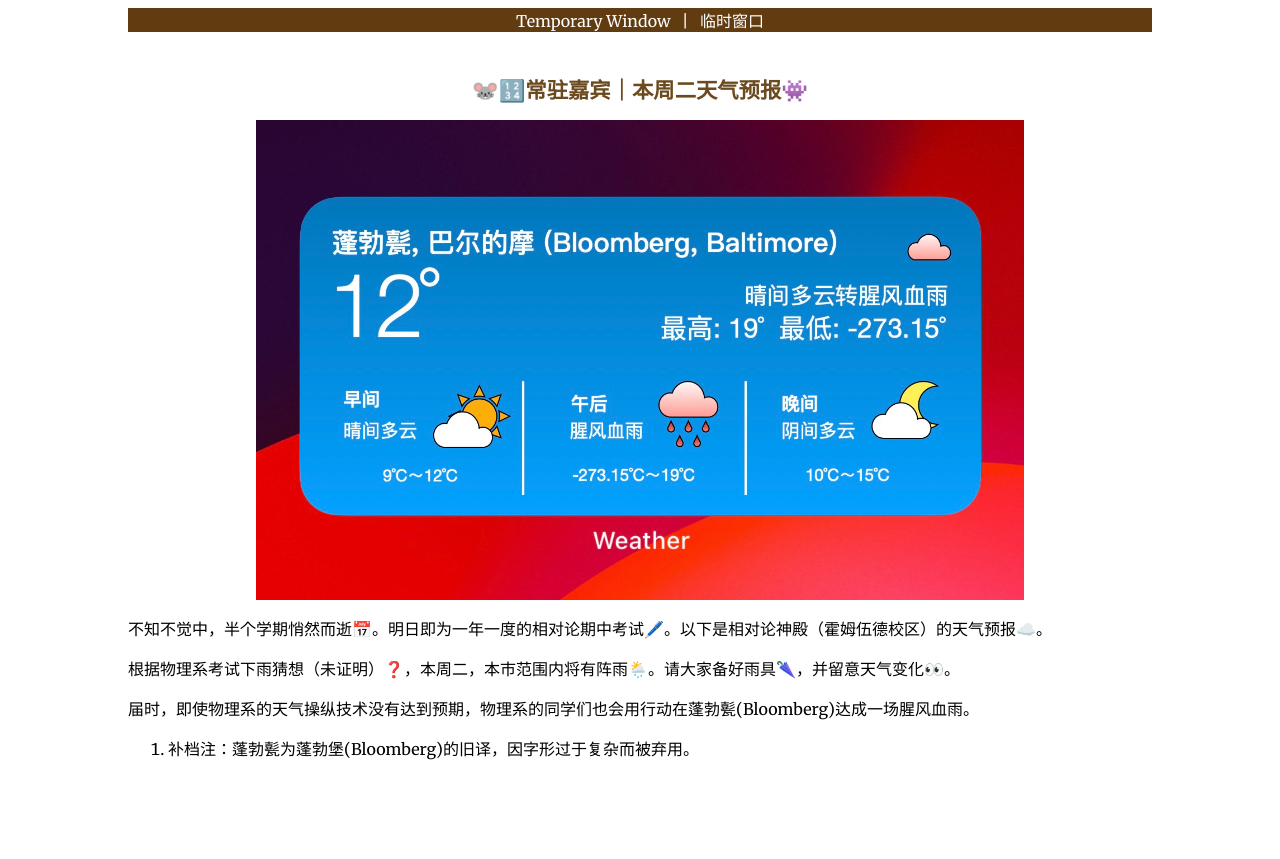
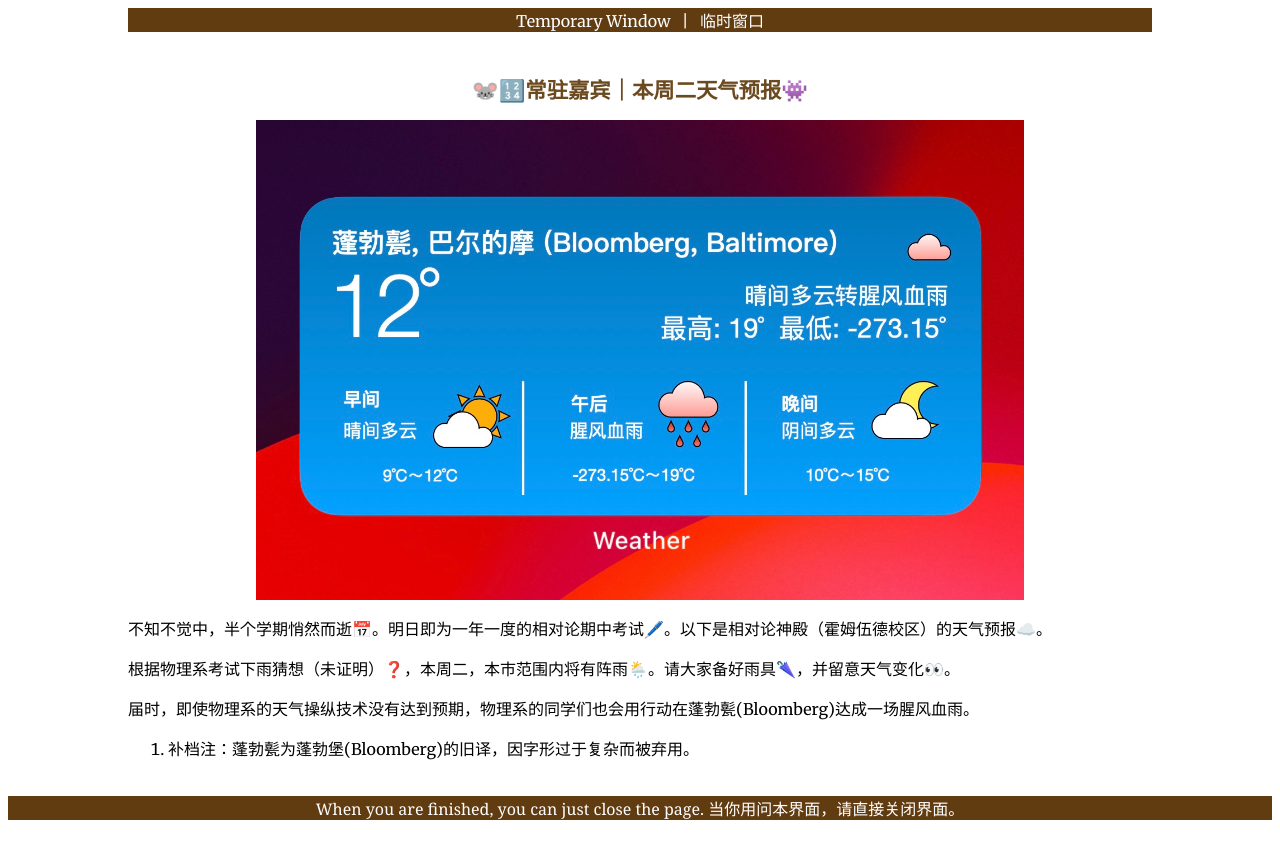
Before and after one commit to Bear-Resort/bear-resort.github.io, a Jekyll site: the page built from posts/bloomberg-weather.md, in a window 1280 px wide. Shown: the top 859 px of the page. Built offline with Jekyll 4.4.1, drawn with Linux system fonts in a browser that asks for light colours; our own code applies the rules of GitHub Pages for plain Markdown files.

Commit message:
Update default.html

```diff
--- a/_layouts/default.html
+++ b/_layouts/default.html
@@ -16,8 +16,12 @@
     </div>
     <br>
     {{ content }}
+    <br>
 </div>
 
+<div class="topnav" style="text-align: center;">
+  When you are finished, you can just close the page. 当你用问本界面，请直接关闭界面。
+</div>
 </body>
 
 <script>
```
